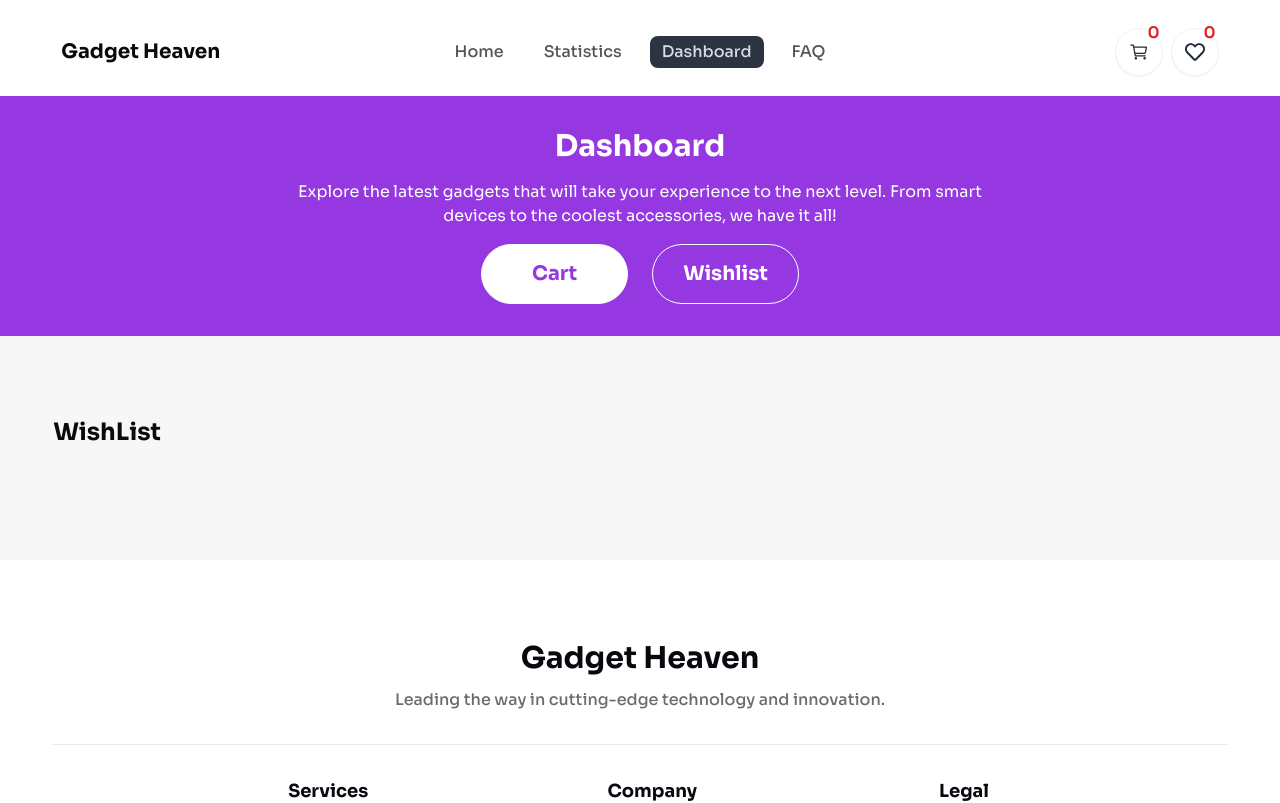
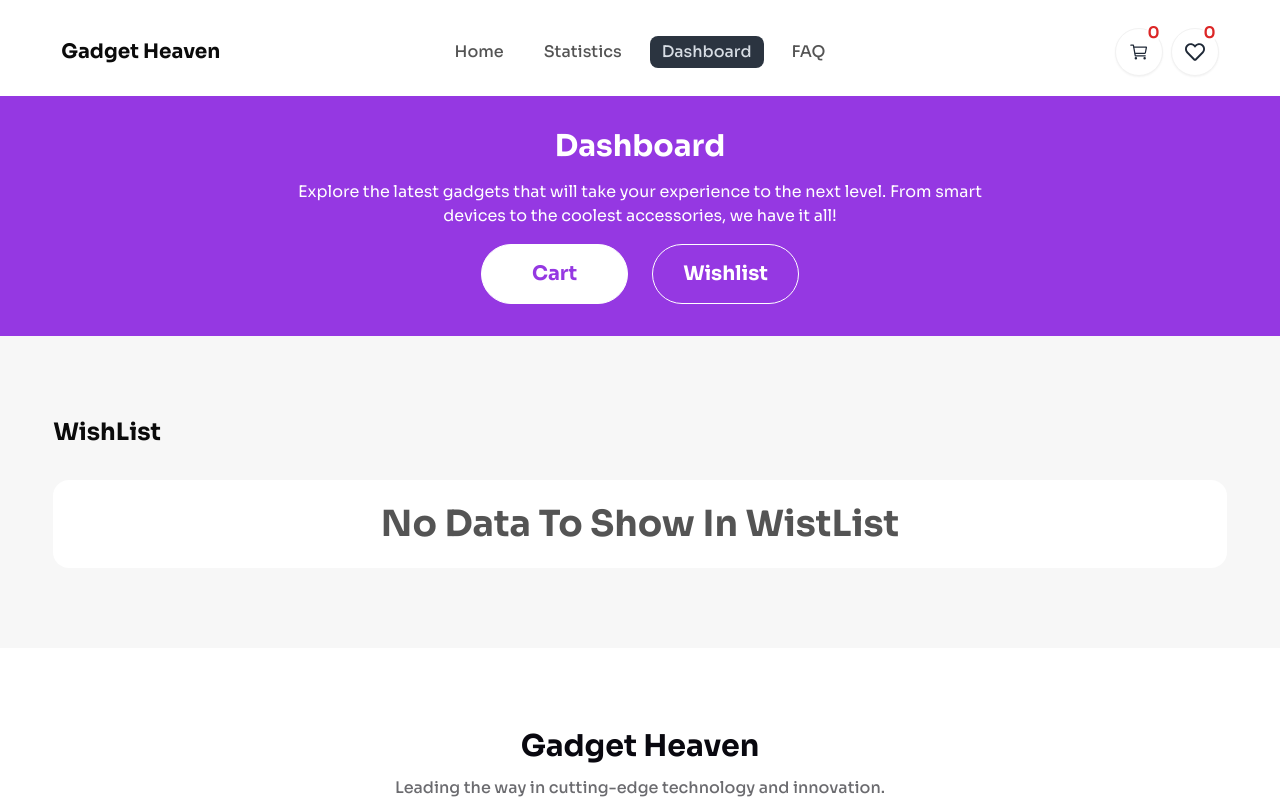
Before and after one commit to Motiur-Rahman-Dhrubo/Assignment-8, a React (Vite) app: page /dashboard/wishlist in a window 1280 px wide. Shown: the top 803 px of the page. Built offline with nearby package versions, Linux system fonts and the light colour scheme.

Commit message:
no data condition add

```diff
--- a/src/components/Cart/Cart.jsx
+++ b/src/components/Cart/Cart.jsx
@@ -17,10 +17,16 @@ const Cart = () => {
                 <h4 className="text-2xl font-bold text-[#0B0B0B]">Cart</h4>
                 <div className="flex gap-6 items-center">
                     <h4 className="text-2xl font-bold text-[#0B0B0B]">Total cost: {totalCartPrice}$</h4>
-                    <button onClick={() => sortByPrice()} className="flex gap-2 rounded-full font-medium text-lg p-[13px_26px] text-[#8433C7] border border-[#8433C7] hover:bg-[#D9D9D9] items-center">Sort by Price <GiSettingsKnobs className="text-2xl"/></button>
+                    <button onClick={() => sortByPrice()} className="flex gap-2 rounded-full font-medium text-lg p-[13px_26px] text-[#8433C7] border border-[#8433C7] hover:bg-[#D9D9D9] items-center">Sort by Price <GiSettingsKnobs className="text-2xl" /></button>
                     <button onClick={() => purchaseGadgets()} className={`${cartList.length === 0 ? 'bg-[#6B6B6F]' : 'bg-gradient-to-b from-[#8C28D3] to-[#E969E9] hover:bg-gradient-to-t'} text-white rounded-full font-medium text-lg p-[13px_26px]`} disabled={cartList.length === 0}>Purchase</button>
                 </div>
             </div>
+
+            {cartList.length === 0 ? (
+                <h3 className='bg-white p-6 rounded-2xl font-bold text-4xl text-[#545454] text-center mt-8'>
+                    No Data To Show In Cart
+                </h3>
+            ) : (
                 <div className="mt-8 w-full flex flex-col gap-6">
                     {cartList.map(listItem => (
                         <div className="p-8 rounded-2xl bg-white flex gap-8 items-center">
@@ -39,6 +45,8 @@ const Cart = () => {
                         </div>
                     ))}
                 </div>
+            )
+            }
         </div>
     );
 };
--- a/src/components/WishList/WishList.jsx
+++ b/src/components/WishList/WishList.jsx
@@ -7,14 +7,19 @@ const WishList = () => {
     return (
         <div>
             <h4 className="text-2xl font-bold text-[#0B0B0B]">WishList</h4>
+            {wishlist.length === 0 ? (
+                <h3 className='bg-white p-6 rounded-2xl font-bold text-4xl text-[#545454] text-center mt-8'>
+                    No Data To Show In WistList
+                </h3>
+            ) : (
                     <div className="mt-8 w-full flex flex-col gap-6">
                         {wishlist.map(listItem => (
                             <div className="p-8 rounded-2xl bg-white flex gap-8 items-center">
-                        <img src={listItem.product_image} alt={listItem.product_title} className="w-3/12 border aspect-[3/2] object-cover rounded-xl"/>
+                                <img src={listItem.product_image} alt={listItem.product_title} className="w-3/12 border aspect-[3/2] object-cover rounded-xl" />
                                 <div className="w-9/12">
                                     <div className="flex justify-between">
                                         <h3 key={listItem.product_id} className="text-[#09080F] text-2xl font-semibold">{listItem.product_title}</h3>
-                                <button onClick={() => removeToWishList(listItem)}><RxCrossCircled className="text-3xl text-[#FF0000]"/></button>
+                                        <button onClick={() => removeToWishList(listItem)}><RxCrossCircled className="text-3xl text-[#FF0000]" /></button>
                                     </div>
                                     <div className="flex mt-4 gap-2 text-lg">
                                         <h5 className="font-semibold text-[#09080F]">Description:</h5>
@@ -26,6 +31,7 @@ const WishList = () => {
                             </div>
                         ))}
                 </div>
+            )}
         </div>
     );
 };
```
Lines whose indentation alone changed are shown as unchanged.
